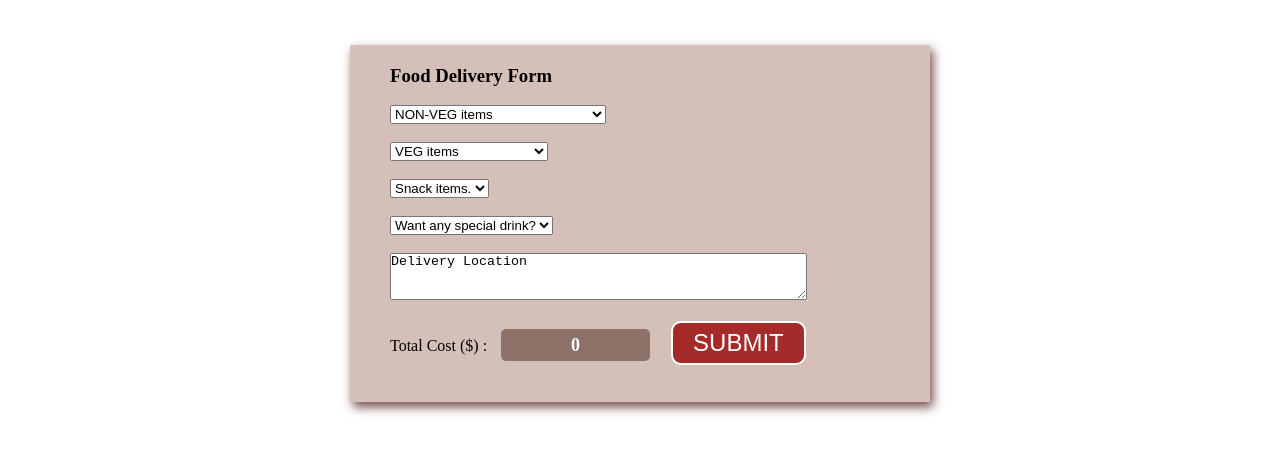
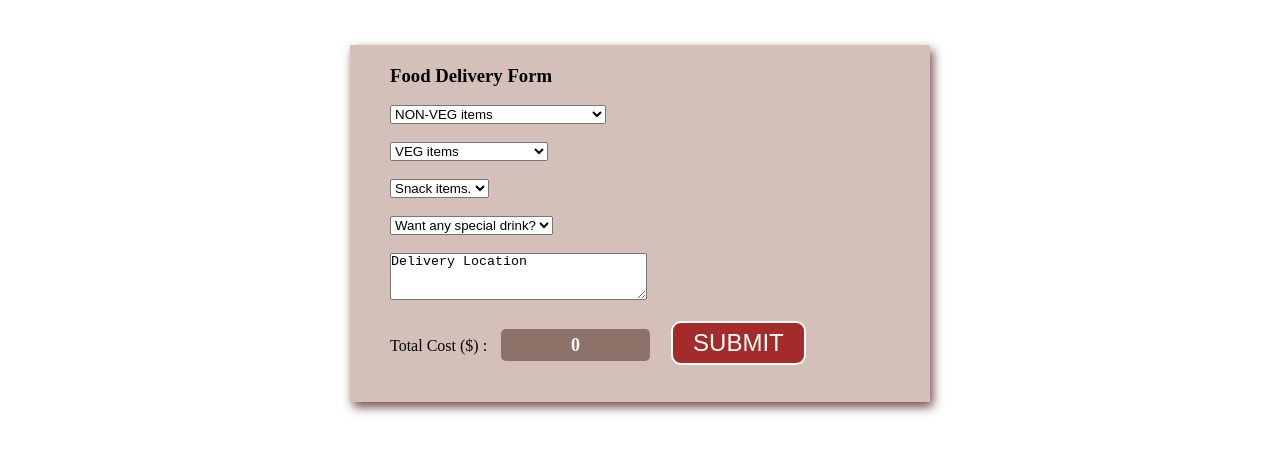
Before and after one commit to sushmaabburi/food-delivery, a plain HTML site: page order.html in a window 1280 px wide. Shown: the part 94-548 px from the top of the page. Drawn offline with Linux system fonts and the light colour scheme; a web font is replaced by a local one.

Commit message:
Add files via upload

```diff
--- a/order.html
+++ b/order.html
@@ -64,7 +64,7 @@
                <option value="0">No</option>
              </select>
              <br><br>
-             <textarea  name="Address" rows="3" cols="50" id="Delivery_area">Delivery Location
+             <textarea  name="Address" rows="3" cols="30" id="Delivery_area">Delivery Location
 
              </textarea>
            </div>
```
